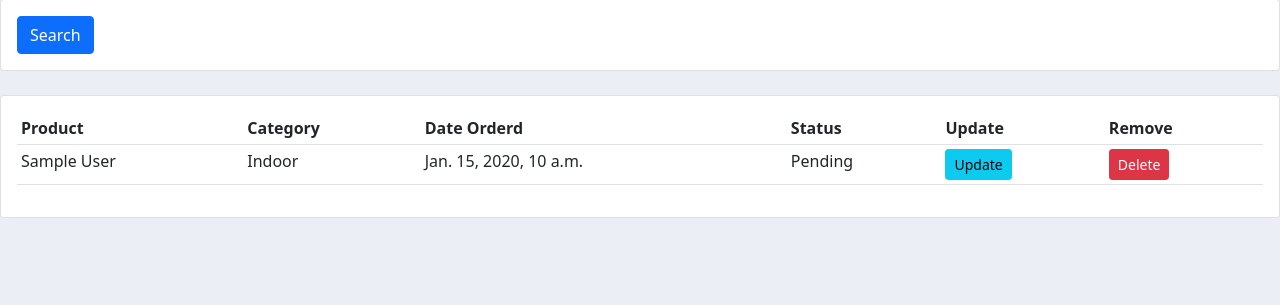
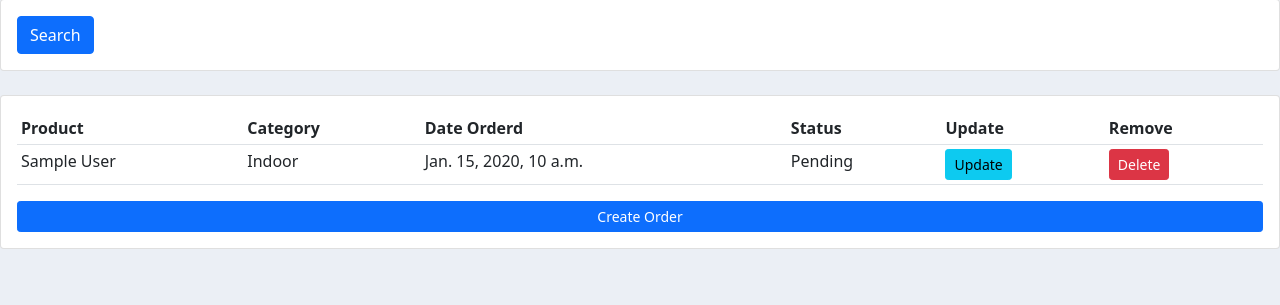
Before and after one commit to AGsalamH/Django-CRM, a Django app: page /customers/1 in a window 1280 px wide. Shown: the part 284-589 px from the top of the page. Run offline with Django 3.2, Linux system fonts and the light colour scheme; tables that the repository leaves empty hold one stand-in row (values such as "Sample post"); some libraries are stand-ins or nearby versions.

Commit message:
Update: customer Template

```diff
--- a/accounts/templates/accounts/customer.html
+++ b/accounts/templates/accounts/customer.html
@@ -73,6 +73,7 @@
 				{% endfor %}
 
 			</table>
+			<a class="btn btn-primary  btn-sm btn-block" href="{% url 'create_order' %}">Create Order</a>
 		</div>
 	</div>
 </div>
```
